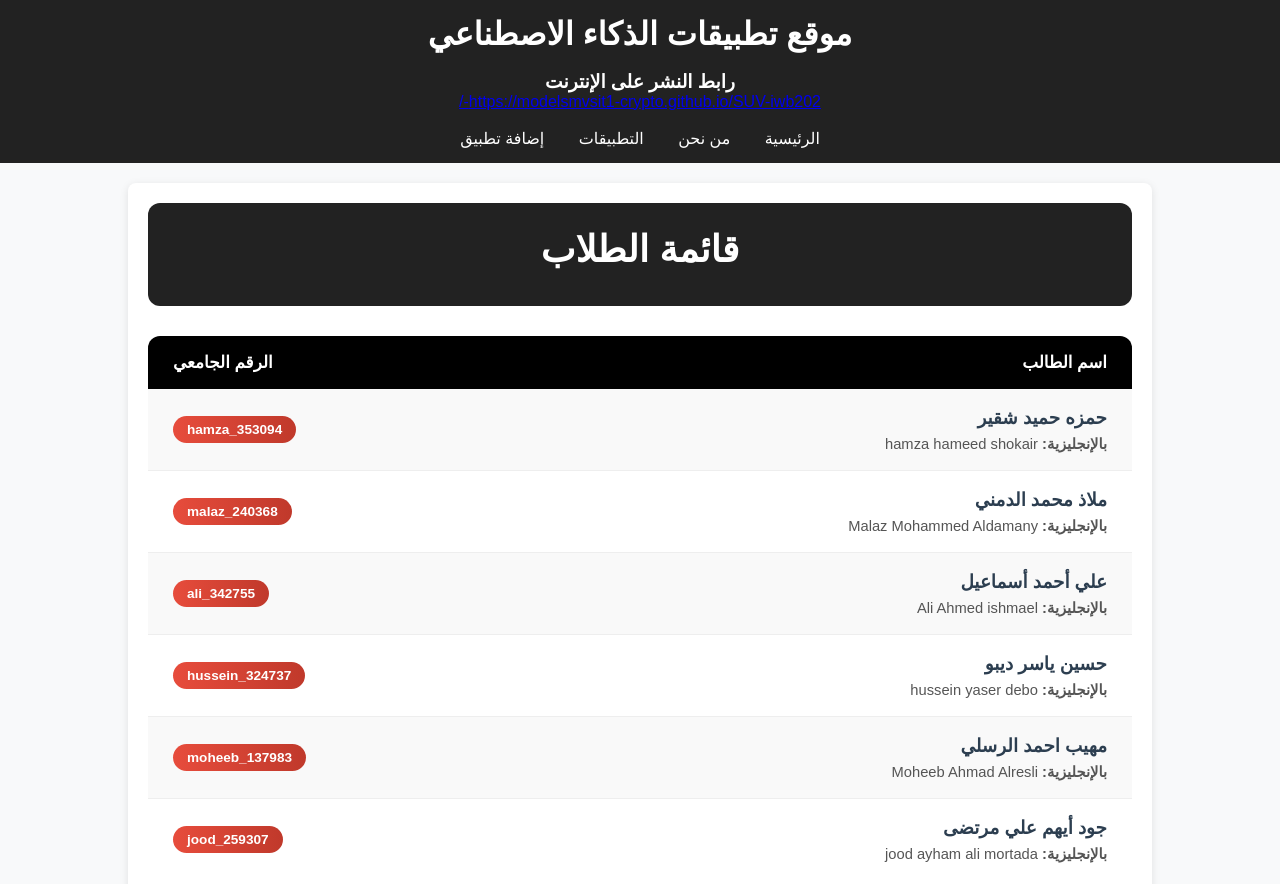
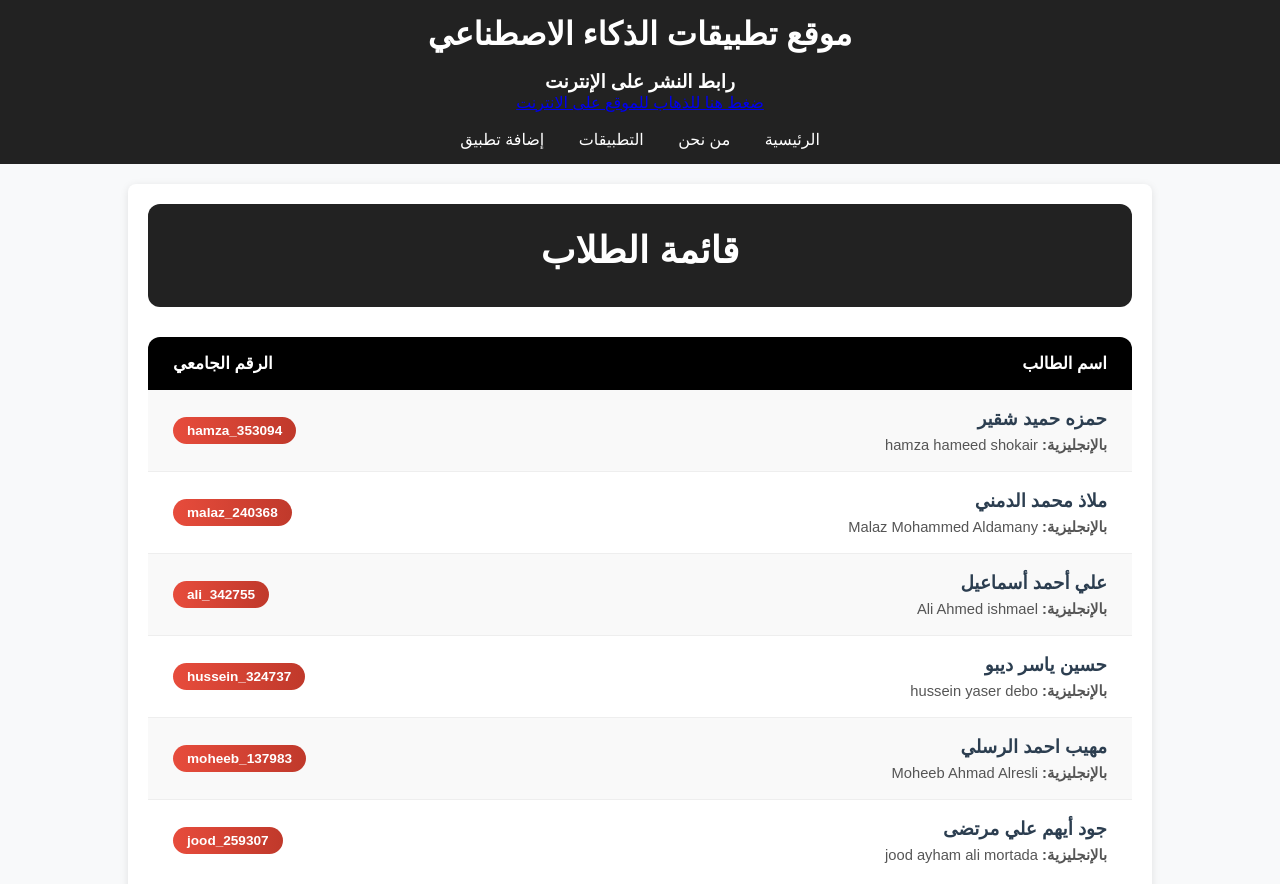
Before and after one commit to modelsmvsit1-crypto/SUV-iwb202-, a plain HTML site: page index.html in a window 1280 px wide. Shown: the top 884 px of the page. Drawn offline with Linux system fonts and the light colour scheme.

Commit message:
Update link text for website navigation

```diff
--- a/index.html
+++ b/index.html
@@ -10,7 +10,7 @@
   <h1>موقع تطبيقات الذكاء الاصطناعي</h1>
   <br>
   <h3>رابط النشر على الإنترنت</h3>
-  <p><a href="https://modelsmvsit1-crypto.github.io/SUV-iwb202-/" target="_blank">https://modelsmvsit1-crypto.github.io/SUV-iwb202-/</a></p><br>
+  <p><a href="https://modelsmvsit1-crypto.github.io/SUV-iwb202-/" target="_blank">ضغط هنا للذهاب للموقع على الانترنت</a></p><br>
   <nav>
     <a href="index.html">الرئيسية</a>
     <a href="AboutUs.html">من نحن</a>
```
